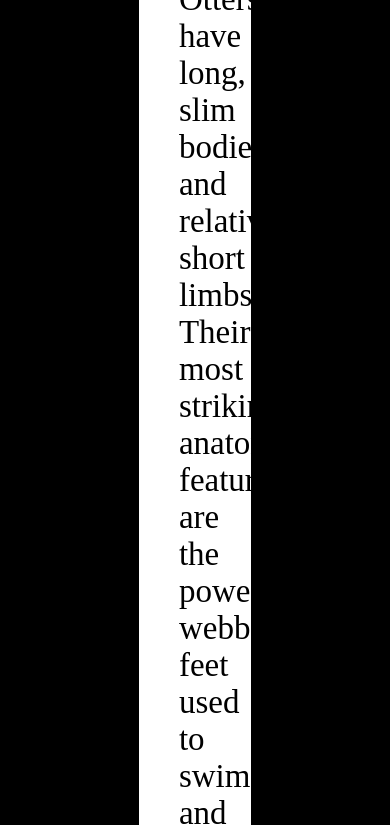
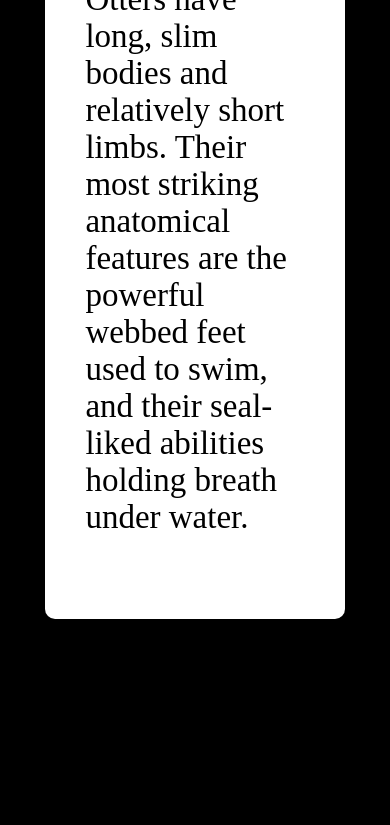
Before and after one commit to Emmanuelsheyi/figma-assignment-1, a plain HTML site: page index.html in a window 390 px wide. Shown: the part 169-994 px from the top of the page. After the commit the page ends 844 px from the top, so only its background shows below. Drawn offline with Linux system fonts and the light colour scheme.

Commit message:
i added a media query rule

```diff
--- a/styles.css
+++ b/styles.css
@@ -1,6 +1,6 @@
 
 
-/* main css */
+
 
 body {
   background-color: black;
@@ -9,9 +9,10 @@ body {
 .container {
   background-color: white;
   margin: 0 auto;
-  width: 30%;
+  width: 80%;
   margin-top: 10%;
   border-radius: 10px;
+
 }
 .firstclass {
   margin-left: 20px;
@@ -41,6 +42,13 @@ p {
 }
 
 @media (min-width: 375px) and (max-width: 500px) {
+  .container {
+    background-color: white;
+    margin: 0 auto;
+    width: 80%;
+    margin-top: 10%;
+    border-radius: 10px
+  }
   p {
     padding-block-start: 30px;
   }
```
